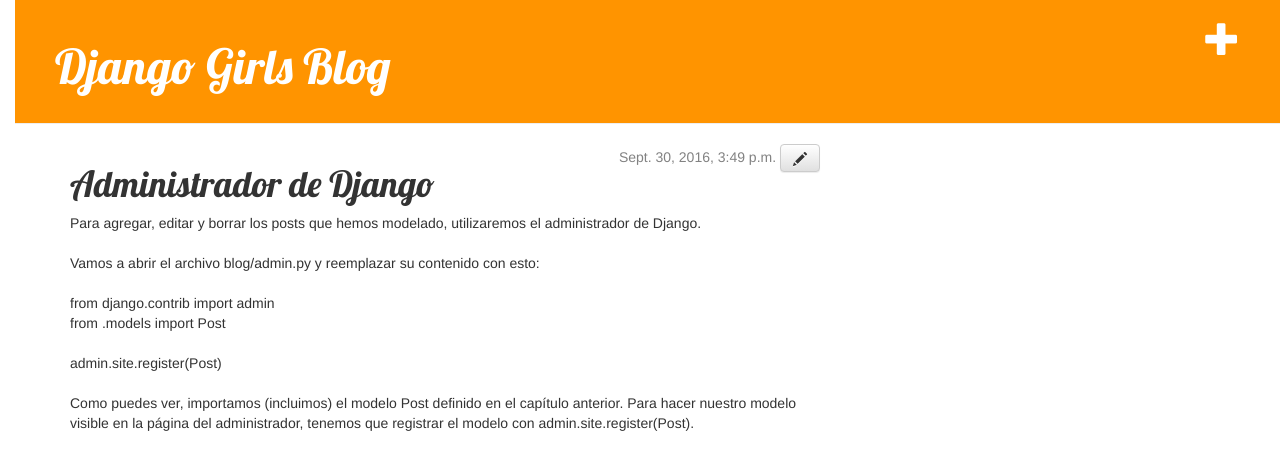
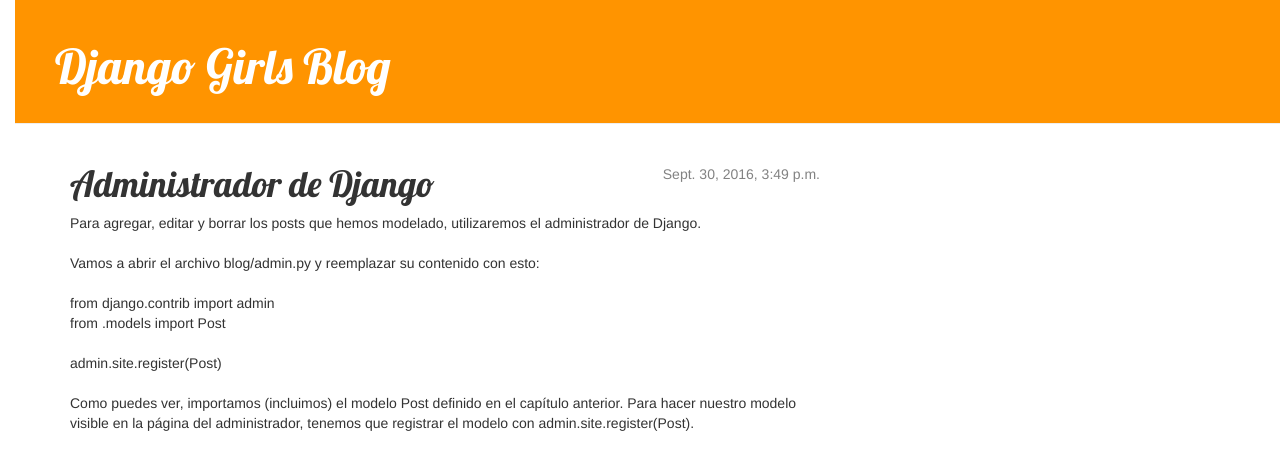
Before and after one commit to euge1593/my-first-blog, a Django app: page /post/1/ in a window 1280 px wide. Shown: the top 470 px of the page. Run offline with Django 3.2, Linux system fonts and the light colour scheme; data comes from the database, SQL or seed files in the repository; both versions use the stored data as it was after the commit; some libraries are stand-ins or nearby versions.

Commit message:
Segunda Parte.

```diff
--- a/blog/templates/blog/base.html
+++ b/blog/templates/blog/base.html
@@ -9,7 +9,9 @@
     </head>
     <body>
         <div class="page-header">
-            <a href="{% url 'blog.views.post_new' %}" class="top-menu"><span class="glyphicon glyphicon-plus"></span></a>
+            {% if user.is_authenticated %}
+            <a href="{% url 'post_new' %}" class="top-menu"><span class="glyphicon glyphicon-plus"></span></a>
+            {% endif %}
             <h1><a href="/">Django Girls Blog</a></h1>
         </div>
         <div class="content container">
--- a/blog/templates/blog/post_detail.html
+++ b/blog/templates/blog/post_detail.html
@@ -1,12 +1,16 @@
 {% extends 'blog/base.html' %}
 
 {% block content %}
+    <div class="post">
+        {% if post.published_date %}
             <div class="date">
-    {% if post.published_date %}
                 {{ post.published_date }}
+            </div>
         {% endif %}
+        {% if user.is_authenticated %}
              <a class="btn btn-default" href="{% url 'post_edit' pk=post.pk %}"><span class="glyphicon glyphicon-pencil"></span></a>
-    </div>
+        {% endif %}
         <h1>{{ post.title }}</h1>
         <p>{{ post.text|linebreaksbr }}</p>
+    </div>
 {% endblock %}
```
Also changed, not shown: db.sqlite3. Lines whose indentation alone changed are shown as unchanged.
